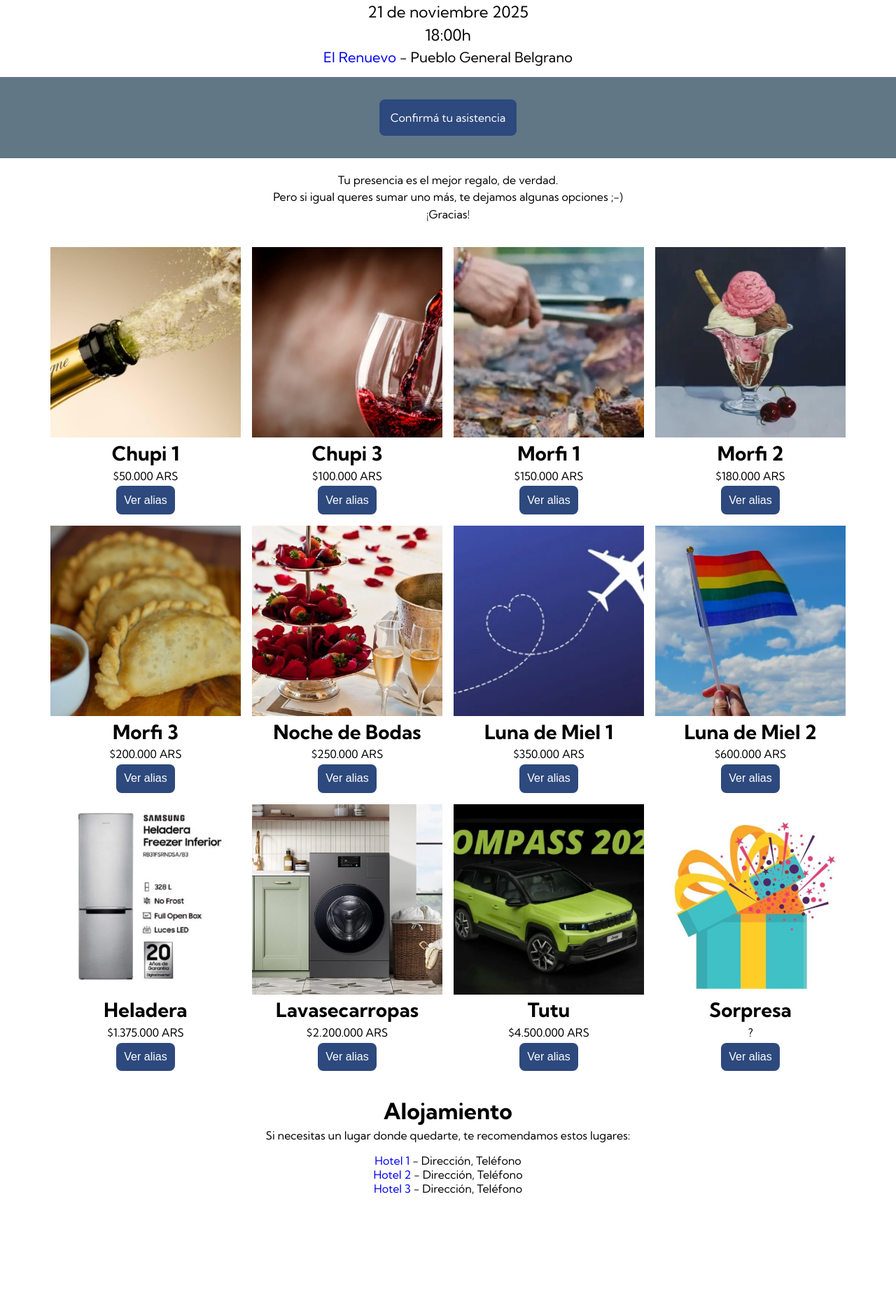
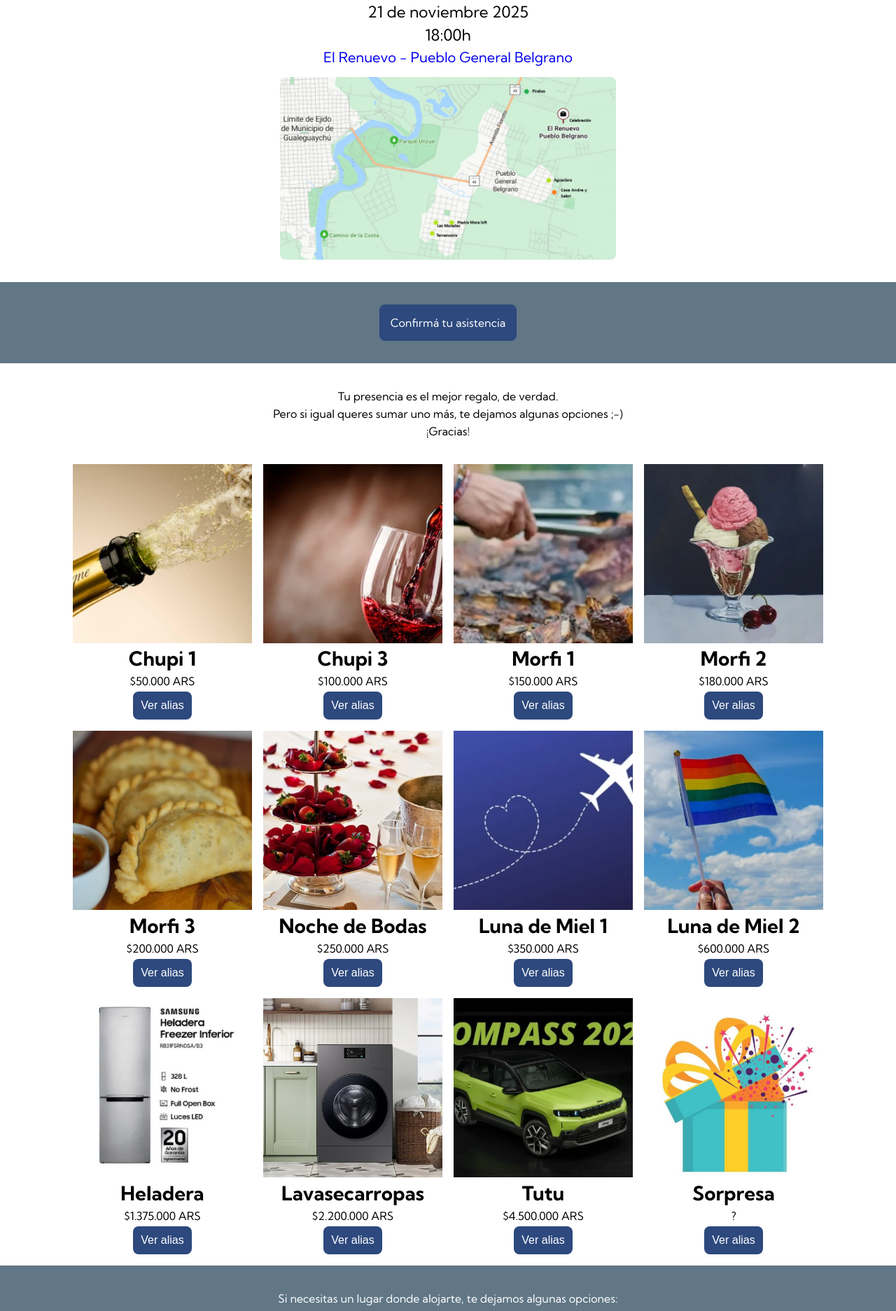
Before and after one commit to Mike-eki/wedding-landing-2, a plain HTML site: page index.html in a window 1280 px wide. Shown: the part 607-2480 px from the top of the page at 70% size. Before the commit the page ends 2347 px from the top, so only its background shows below. Drawn offline with Linux system fonts and the light colour scheme.

Commit message:
Add minimap image and adjust spacing and add accomomodation section

```diff
--- a/index.html
+++ b/index.html
@@ -26,19 +26,17 @@
         <img src="images/sabriyandre.jpg" alt="foto de perfil de sabri y andre">
     </header>
 
-    <div class="phrase">
-        <!-- <p>¡Gracias por acompañarnos en este momento tan importante!</p> -->
-    </div>
+    <div class="spacer"></div>
 
     <section class="container-ceremony">
         <h2>Ceremonia y Festejo</h2>
         <p>21 de noviembre 2025</p>
         <p>18:00h</p>
-        <address><a href="https://maps.app.goo.gl/XfapFdDZyB4kPV6e9">El Renuevo</a> - Pueblo General Belgrano</address>
+        <address><a href="https://maps.app.goo.gl/XfapFdDZyB4kPV6e9">El Renuevo - Pueblo General Belgrano</a></address>
+        <a href="https://maps.app.goo.gl/XfapFdDZyB4kPV6e9"><img src="images/mapa-ceremonia.jpeg" alt="captura del mapa de ceremonia"></a>
     </section>
 
     <section class="container-confirm">
-        <!-- <h2>Confirmá tu asistencia</h2> -->
         <a target="_blank" href="https://docs.google.com/forms/d/e/1FAIpQLSdxHZgCN9WNVIlDBkb8wZnTWAYRgFejRJKTslyNDXefV7iPxA/viewform?usp=dialog">Confirmá tu asistencia</a>
     </section>
 
@@ -132,12 +130,15 @@
     </section>
 
         <section class="container-accommodation">
-        <h2>Alojamiento</h2>
-        <p>Si necesitas un lugar donde quedarte, te recomendamos estos lugares:</p>
+        <p>Si necesitas un lugar donde alojarte, te dejamos algunas opciones:</p>
         <ul>
-            <li><a href="#">Hotel 1</a> - Dirección, Teléfono</li>
-            <li><a href="#">Hotel 2</a> - Dirección, Teléfono</li>
-            <li><a href="#">Hotel 3</a> - Dirección, Teléfono</li>
+            <li><a href="https://www.instagram.com/aguaclaradescanso?igsh=MXB2NTlvdzU3b3R6NA=="><h3>Aguaclara</h3></a> (Habitaciones para 2 personas, a 100 metros de nuestra casa)</li>
+            <li><a href="https://www.instagram.com/complejopirakas?igsh=ZHRnOGpyOGNwdjU1"><h3>Pirakas</h3></a> (Parque grande con pileta, cabañas para 4 personas, a 300 metros de la fiesta)</li>
+            <li><a href="https://www.instagram.com/piedramoraloft?igsh=OTNpbGRiaHUxZTkz"><h3>Piedra Mora Loft</h3></a> (Nuevo Pueblo Belgrano)</li>
+            <li><a href="https://www.instagram.com/terranostragchu?igsh=dXJsMnA4Yno5N3Vl"><h3>Terranostra</h3></a> (Nuevo Pueblo Belgrano)</li>
+            <li><a href="https://www.instagram.com/complejolasmoradas?igsh=eTRuampkNnJwOW05"><h3>Las Moradas</h3></a> (Nuevo Pueblo Belgrano)</li>
+            <li><a href="https://www.turismopueblobelgrano.gob.ar/alojamiento/"><h3>Pueblo Belgrano Turismo</h3></a>(Más opciones)</li>
+            <li><em>En Pirakas y Aguaclara nos hacen precio reservando todo el complejo</em></li>
         </ul>
     </section>
 
--- a/style.css
+++ b/style.css
@@ -81,9 +81,8 @@ dialog {
 
     background-color: rgb(188, 231, 231);
     background-image: url("images/background2.jpeg");
-    background-blend-mode: luminosity;
+    /* background-blend-mode: luminosity; */
     background-repeat: no-repeat;
-    /* background-position: center; */
     background-position-y: 75%;
     background-size: cover;
 
@@ -111,9 +110,8 @@ dialog {
     border: 8px solid #617786;
 }
 
-.phrase {
+.spacer {
     padding-top: 10.5rem;
-    text-align: center;
 }
 
 .container-ceremony {
@@ -124,6 +122,13 @@ dialog {
 }
 .container-ceremony p {
     font-size: 1.4rem;
+}
+.container-ceremony img {
+    width: 100%;
+    max-width: 30rem;
+    margin-block: 1rem;
+    margin-inline: auto;
+    border-radius: 0.5rem;
 }
 
 .container-confirm {
@@ -141,11 +146,8 @@ dialog {
     color: white;
 }
 
-.container-accommodation {
-    text-align: center;
-}
-
 .container-gifts header {
+    padding-block: 1rem;
     padding-bottom: 2rem;
     text-align: center;
 }
@@ -156,7 +158,7 @@ dialog {
     gap: 1rem;
 }
 .gift-item {
-    max-width: 17rem;
+    max-width: 16rem;
     text-align: center;
 }
 .gift-item img {
@@ -173,3 +175,17 @@ dialog {
     color: white;
     cursor: pointer;
 }
+
+.container-accommodation {
+    text-align: center;
+    background-color: #617786;
+    color: white;
+    /* margin-top: 3rem; */
+    padding-top: 2rem;
+}
+.container-accommodation a {
+
+}
+.container-accommodation ul li {
+    margin-block: 2rem;
+}
```
Also changed, not shown: images/mapa-ceremonia.jpeg (added).
